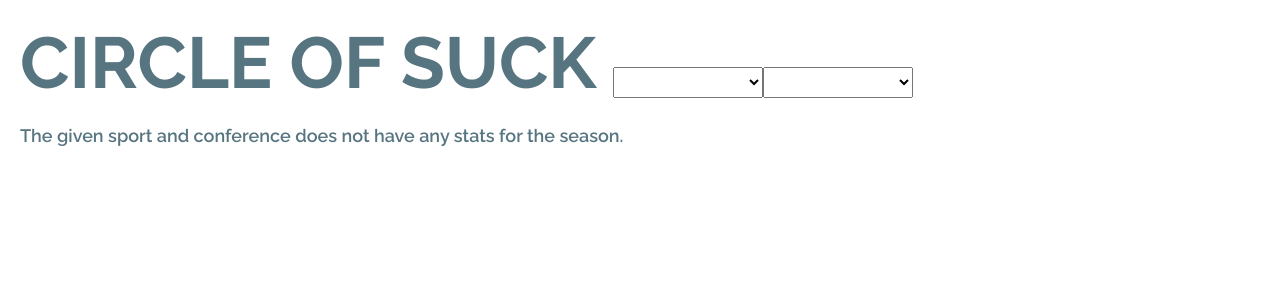
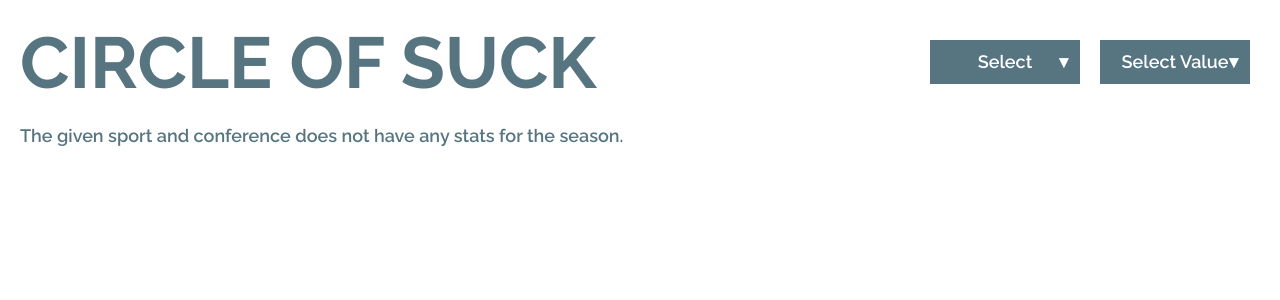
Before and after one commit to brandonchinn178/circle-of-suck, a Django app: template circle_suck/templates/conference.html in a window 1280 px wide. Shown: the top 300 px of the page. Run offline with Django 3.2, Linux system fonts and the light colour scheme; the template is opened without the code that fills it: most values are stand-ins (such as "Sample title", 1, 10 or a date in 2020); style sheets or scripts are compiled from the project's sources.

Commit message:
fix dropdowns

```diff
--- a/circle_suck/static/js/conference.js
+++ b/circle_suck/static/js/conference.js
@@ -2,21 +2,21 @@ $(document).ready(function() {
     $("select.sport").chosen({
         placeholder_text_single: "Select",
         disable_search_threshold: 5,
-    }).change(checkSelection);
+    });
     $("select.conference").chosen({
         placeholder_text_single: "Select Value",
         disable_search_threshold: 5,
-    }).change(checkSelection);
     });
+
     /**
      * Check if a select value has changed, if so, redirect to the correct conference page
      */
-
-$("select").change(function()) {
+    $("select").change(function() {
         var sport = $("select.sport").val();
         var conference = $("select.conference").val();
         window.location = "/conference/?" + $.param({
             sport: sport,
             conference: conference,
         });
-}
+    });
+});
--- a/circle_suck/static/sass/base.scss
+++ b/circle_suck/static/sass/base.scss
@@ -23,7 +23,7 @@ header {
 body {
 	padding: 20px;
 	width: 100%;
-	min-width: 500px;
+	min-width: 1000px;
 }
 button{
     cursor:pointer;
@@ -43,6 +43,7 @@ button{
             color: $white;
         }
         div {
+            margin-right: 3px;
             b {
                 position: relative;
                 background: none;
--- a/circle_suck/static/sass/conference.scss
+++ b/circle_suck/static/sass/conference.scss
@@ -1,14 +1,19 @@
 @import "vars";
 
-h1 {
-    display: inline;
-}
-
-header select {
-    width: 150px;
-    padding: 7px 20px 5px;
-    right: 20px;
-    top: 20px;
+header {
+    h1 {
+        display: inline-block;
+    }
+    .dropdowns {
+        float: right;
+        text-align: center;
+        select {
+            width: 150px;
+        }
+        .chosen-container {
+            margin: 20px 10px;
+        }
+    }
 }
 
 .content {
--- a/circle_suck/templates/conference.html
+++ b/circle_suck/templates/conference.html
@@ -10,26 +10,20 @@
 {% endblock %}
 
 {% block header %}
+    <div class="dropdowns">
         <select class='sport'>
             <option></option>
             {% for sport in sports %}
-            {% if sport == current_sport %}
-                <option value="{{sport}}" selected="selected">{{sport}}</option>
-            {% else %}
-                <option>{{sport}}</option>
-            {% endif %}
+                <option value="{{ sport }}" {% if sport == current_sport %}selected="selected"{% endif %}>{{ sport }}</option>
             {% endfor %}
         </select>
         <select class='conference'>
             <option></option>
-        {% for key, value in conferences.items %}
-            {% if sport == current_sport %}
-                <option value="{{key}}" selected="selected">{{value.name}}</option>
-            {% else %}
-                <option value="{{key}}">{{value.name}}</option>
-            {% endif %}
+            {% for id, conference in conferences.items %}
+                <option value="{{id}}" {% if sport == current_sport %}selected="selected"{% endif %}>{{conference.name}}</option>
             {% endfor %}
         </select>
+    </div>
 {% endblock %}
 {% block content %}
     {% if not season %}
```
Lines whose indentation alone changed are shown as unchanged.
